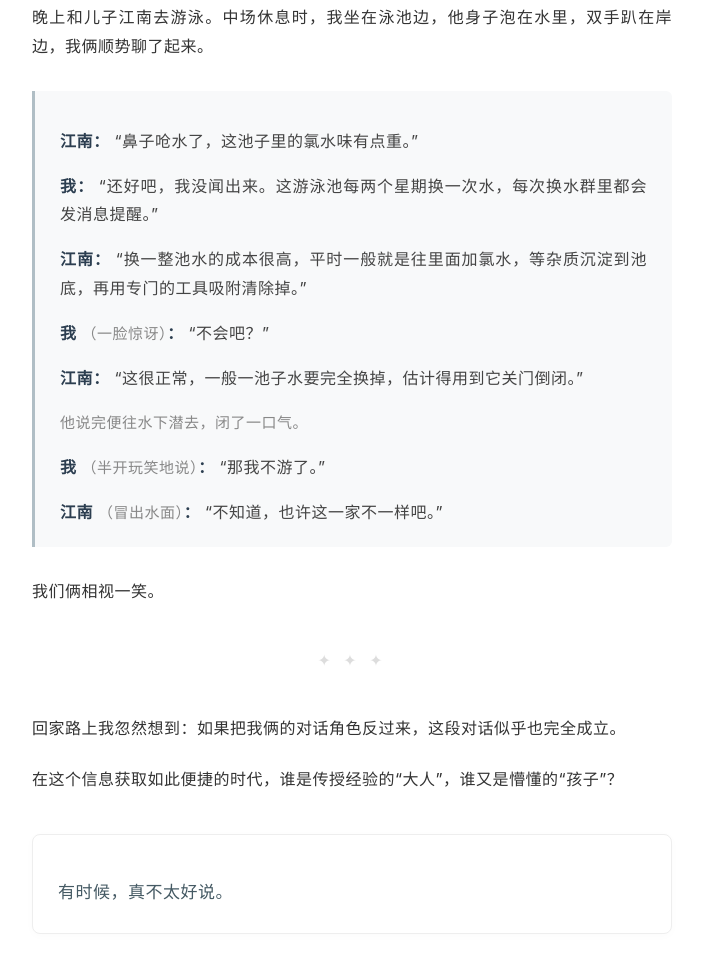
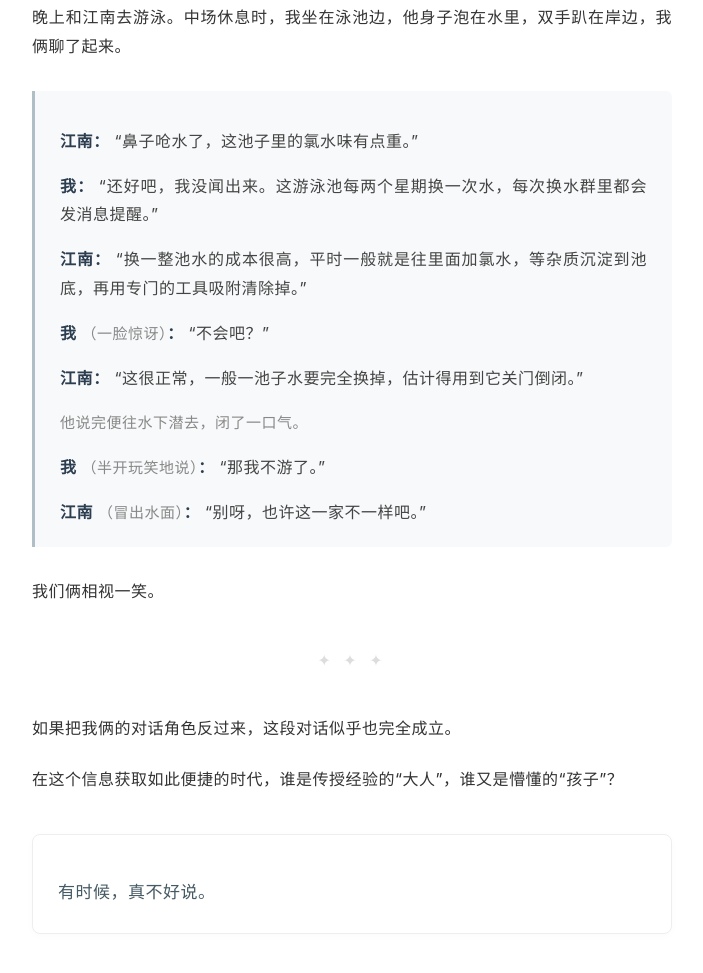
Before and after one commit to ReadBookFirst/Publish, a plain HTML site: page pool-dialogue.html in a window 1280 px wide. Shown: the part 211-1184 px from the top of the page, without its empty margins (288-991 px from the left). Drawn offline with Linux system fonts and the light colour scheme.

Commit message:
20260820-pool dialogue-v2
v2

```diff
--- a/pool-dialogue.html
+++ b/pool-dialogue.html
@@ -3,7 +3,7 @@
 <head>
     <meta charset="UTF-8">
     <meta name="viewport" content="width=device-width, initial-scale=1.0">
-    <title>泳池边的对话：谁是大人，谁是孩子？</title>
+    <title>泳池边的对话</title>
     <style>
         * { box-sizing: border-box; }
         body {
@@ -104,7 +104,7 @@
             <span>2026-08-19</span>
         </div>
 
-        <p>晚上和儿子江南去游泳。中场休息时，我坐在泳池边，他身子泡在水里，双手趴在岸边，我俩顺势聊了起来。</p>
+        <p>晚上和江南去游泳。中场休息时，我坐在泳池边，他身子泡在水里，双手趴在岸边，我俩聊了起来。</p>
 
         <div class="dialogue-box">
             <p><span class="name">江南：</span>“鼻子呛水了，这池子里的氯水味有点重。”</p>
@@ -121,19 +121,19 @@
 
             <p><span class="name">我</span><span class="action-text">（半开玩笑地说）</span><span class="name">：</span>“那我不游了。”</p>
 
-            <p><span class="name">江南</span><span class="action-text">（冒出水面）</span><span class="name">：</span>“不知道，也许这一家不一样吧。”</p>
+            <p><span class="name">江南</span><span class="action-text">（冒出水面）</span><span class="name">：</span>“别呀，也许这一家不一样吧。”</p>
         </div>
 
         <p>我们俩相视一笑。</p>
 
         <div class="divider">✦ ✦ ✦</div>
 
-        <p>回家路上我忽然想到：如果把我俩的对话角色反过来，这段对话似乎也完全成立。</p>
+        <p>如果把我俩的对话角色反过来，这段对话似乎也完全成立。</p>
 
         <p>在这个信息获取如此便捷的时代，谁是传授经验的“大人”，谁又是懵懂的“孩子”？</p>
 
         <div class="conclusion-card">
-            <p>有时候，真不太好说。</p>
+            <p>有时候，真不好说。</p>
         </div>
 
     </div>
```
